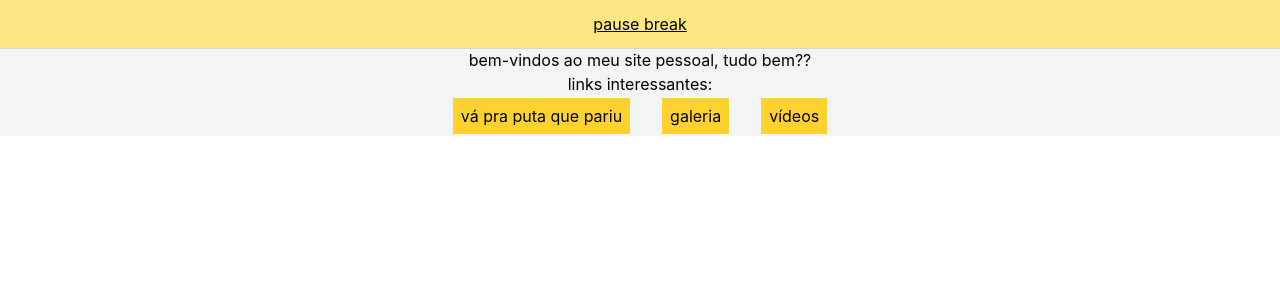
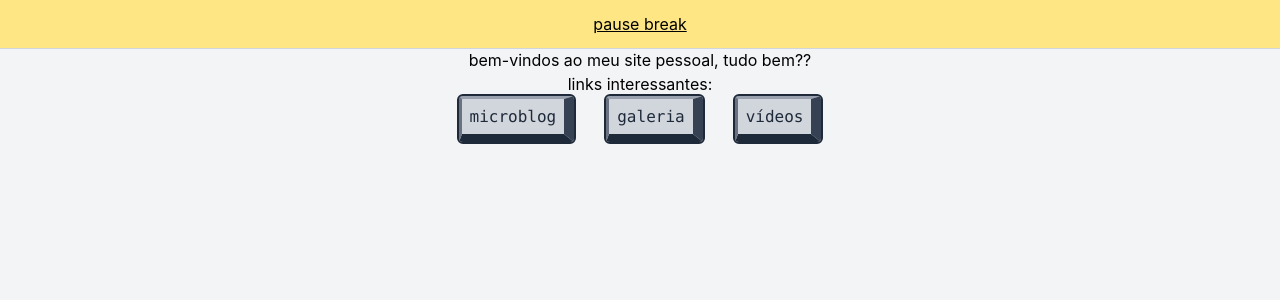
Before and after one commit to heitor-silvano/personal-website, a Next.js app: page / in a window 1280 px wide. Shown: the top 300 px of the page. Built offline with nearby package versions, Linux system fonts and the light colour scheme.

Commit message:
style: weird buttons

```diff
--- a/src/app/art/page.tsx
+++ b/src/app/art/page.tsx
@@ -17,13 +17,7 @@ const ArtPage = () => {
 
   return (
     <div className="relative min-h-[calc(100vh-3rem)] overflow-hidden">
-      <div className="px-4">
-        <p>
-          essa é a parte do site que eu apresento meus desenhos, pinturas entre
-          outras coisas do gênero
-        </p>
-        <p>clique nelas para mais informações</p>
-      </div>
+      <div className="px-4">galeria</div>
       {artworks.map((artwork, id) => {
         return (
           <DraggableArtwork
--- a/src/app/layout.tsx
+++ b/src/app/layout.tsx
@@ -28,8 +28,10 @@ export default function RootLayout({
       <body
         className={`${geistSans.variable} ${geistMono.variable} antialiased`}
       >
-        <Navbar/>
-        <div className="bg-gray-100 pt-12">{children}</div>
+        <Navbar />
+        <div className="bg-gray-100 pt-12 h-screen">
+          {children}
+        </div>
       </body>
     </html>
   );
--- /dev/null
+++ b/src/app/micro-blog/page.tsx
@@ -0,0 +1,5 @@
+const MicroBlog = () => {
+  return <>microblog...</>
+}
+
+export default MicroBlog
--- a/src/app/page.tsx
+++ b/src/app/page.tsx
@@ -1,5 +1,4 @@
 import Button from "@/components/button";
-import Link from "next/link";
 
 export const Index = () => {
   return (
@@ -8,9 +7,9 @@ export const Index = () => {
         <p>bem-vindos ao meu site pessoal, tudo bem??</p>
         <p>links interessantes:</p>
         <div className="flex flex-row gap-4 justify-center">
-          <Button text="vá pra puta que pariu" path="pqp" />
+          <Button text="microblog" path="micro-blog" />
           <div>
-            <Button text="galeria" path="art" />
+            <Button text="galeria" path="art"/>
           </div>
           <div>
             <Button text="vídeos" path="videos" />
--- a/src/app/pqp/page.tsx
+++ /dev/null
@@ -1,5 +0,0 @@
-const PutaQuePariuPage = () => {
-  return <>bem-vindo à puta que pariu</>
-}
-
-export default PutaQuePariuPage
--- a/src/components/button.tsx
+++ b/src/components/button.tsx
@@ -5,7 +5,7 @@ const Button = (props: { text: string; path: string }) => {
     <div className="p-2">
       <Link
         href={props.path}
-        className="bg-amber-300 p-2 hover:bg-amber-700 hover:text-white hover:rounded-xl transition-all duration-100 ease-linear"
+        className="bg-gray-300 p-2 hover:bg-gray-200 hover:outline-gray-600 hover:text-gray-600 hover:font-gray-600 transition-all duration-100 ease-linear border-3 border-r-10 border-b-8 border-r-gray-700 border-t-gray-400 outline-2 border-b-gray-800 border-l-gray-500 rounded-sm font-mono text-gray-800"
       >
         {props.text}
       </Link>
```
